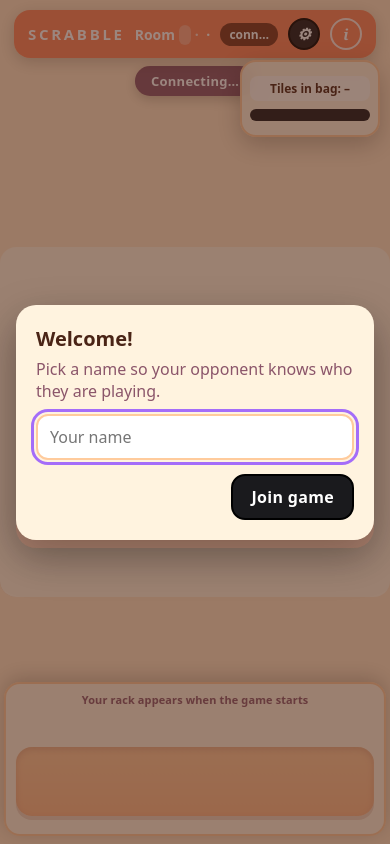
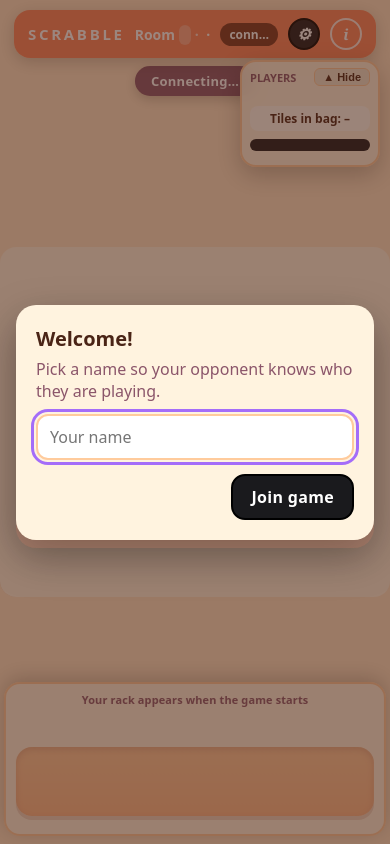
Before and after one commit to IsoRisu/scrabble, a Flask app: template templates/game.html in a window 390 px wide. Run offline with Flask 3, Linux system fonts and the light colour scheme; the template is opened without the code that fills it, so the values that code supplies are empty; some libraries are stand-ins or nearby versions.

Commit message:
Role: You are an expert mobile UI/UX designer and frontend developer.
Requested via Discord /repo task.

```diff
--- a/static/style.css
+++ b/static/style.css
@@ -753,19 +753,30 @@ body.game-active .bottom-sheet-status {
   display: none !important;
 }
 
+.floating-overlay-panel.collapsed {
+  max-height: 44px;
+  padding: 6px 10px;
+  overflow: hidden;
+}
+
 .overlay-toggle-btn {
-  background: transparent;
-  border: none;
-  font-size: 12px;
+  background: rgba(0, 0, 0, 0.06);
+  border: 1px solid var(--panel-border);
+  border-radius: 6px;
+  font-size: 11px;
   font-weight: 800;
   color: var(--ink);
   cursor: pointer;
-  padding: 2px 4px;
-  text-align: right;
-  display: flex;
+  padding: 2px 8px;
+  text-align: center;
+  display: inline-flex;
   align-items: center;
-  justify-content: flex-end;
+  justify-content: center;
   gap: 4px;
+  transition: background 0.15s ease;
+}
+.overlay-toggle-btn:hover {
+  background: rgba(0, 0, 0, 0.12);
 }
 
 @media (max-width: 700px) {
--- a/templates/game.html
+++ b/templates/game.html
@@ -37,7 +37,11 @@
     <div id="turn-banner" class="turn-banner floating-turn" role="status" aria-live="polite">Connecting&hellip;</div>
 
     <!-- Floating Top-Right / Side Overlays -->
-    <div class="floating-overlay-panel top-right-overlay">
+    <div id="players-overlay-panel" class="floating-overlay-panel top-right-overlay">
+      <div class="overlay-header" style="display: flex; justify-content: space-between; align-items: center; margin-bottom: 4px;">
+        <span style="font-size: 11px; font-weight: 800; text-transform: uppercase; color: var(--muted);">Players</span>
+        <button id="btn-toggle-players" class="overlay-toggle-btn" type="button" aria-expanded="true" aria-label="Toggle player list">&#9650; Hide</button>
+      </div>
       <div id="players" class="players"></div>
       <div class="bag-float">Tiles in bag: <b id="bag-count">&ndash;</b></div>
       <div id="timer" class="timer" aria-label="Turn timer"></div>
```
Also changed, not shown: HANDOFF.md (+7 -8 lines).
